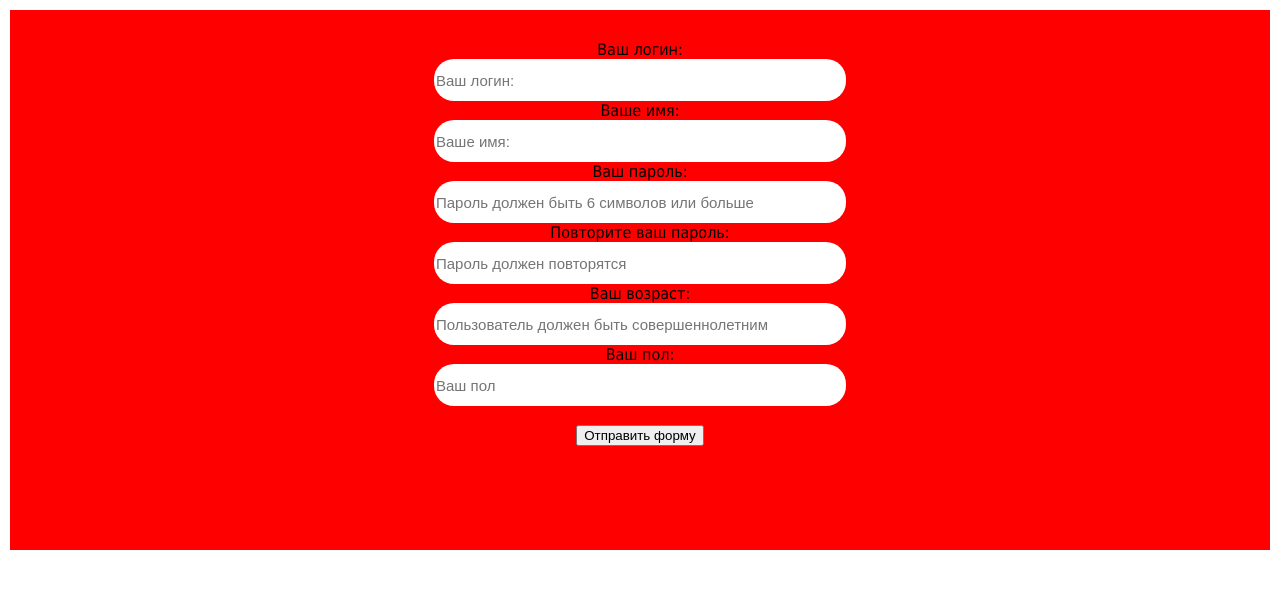
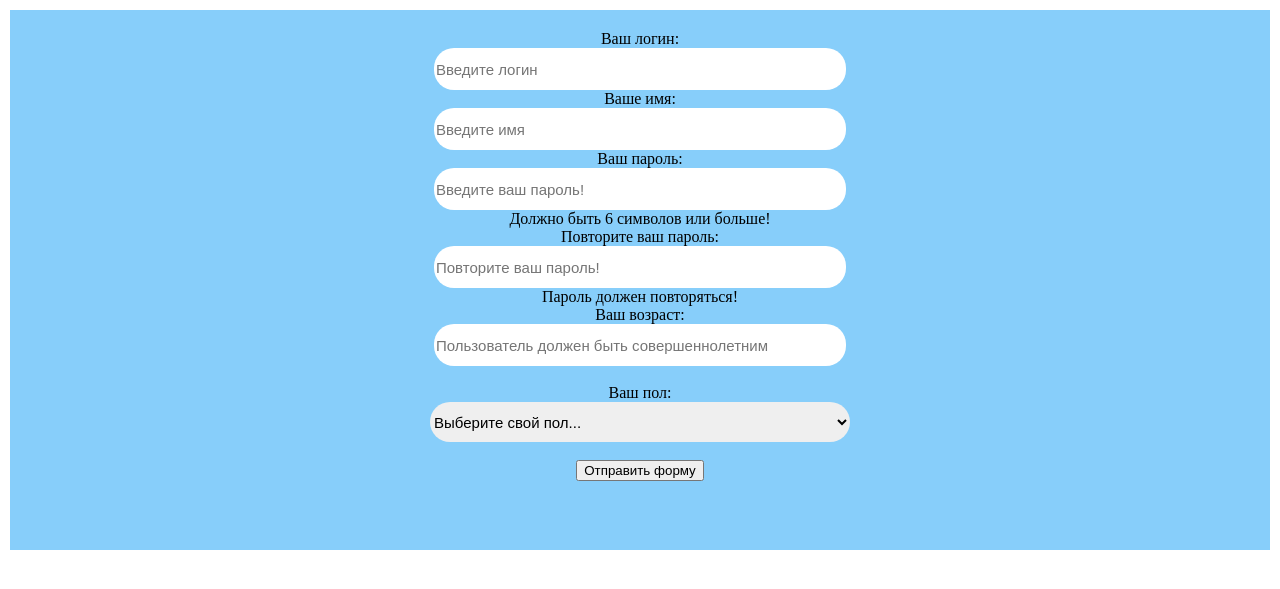
Before and after one commit to IrinaKlykina/expert-broccoli, a PHP site: template view/userRegistration.html in a window 1280 px wide. Shown: the top 589 px of the page. Run offline with PHP 8.4, Linux system fonts and the light colour scheme; the template is opened without the code that fills it, so the values that code supplies are empty.

Commit message:
Обновления

```diff
--- a/components/Router.php
+++ b/components/Router.php
@@ -16,7 +16,7 @@ class Router
         if (!empty($_POST['action'])) {
             $this->action = $_POST['action'];
         } else {
-            $this->action = 'registration';
+            $this->action = 'user/registration';
         }
     }
 
--- a/composer.json
+++ b/composer.json
@@ -1,6 +1,5 @@
 {
     "require": {
-        "phpoffice/phpexcel": "^1.8",
         "phpoffice/phpspreadsheet": "^1.22",
         "twbs/bootstrap": "5.1.3"
     }
--- a/controller/PostController.php
+++ b/controller/PostController.php
@@ -24,7 +24,8 @@ class PostController
 
             $result = $post->temp();
             if ($result) {
-                echo 'Ваш пост сохранен';
+                $this->indexAction();
+           //  to do убрать индекс - echo 'Ваш пост сохранен';
             } else {
                 echo 'Ошибка сохранения в бд';
             }
--- a/index.php
+++ b/index.php
@@ -7,6 +7,7 @@ spl_autoload_register(function ($class_name) {
     include $class_name . '.php';
 });
 
+
 include_once __DIR__ . '/components/Router.php';
 
 $router = new \components\Router();
--- a/model/Database.php
+++ b/model/Database.php
@@ -16,7 +16,7 @@ class Database
     public function getAllPosts()
     {
 
-        $sth = $this->dbh->prepare('SELECT * from my_post join user');
+        $sth = $this->dbh->prepare('SELECT * from my_post join user ORDER BY id DESC');
         $sth->execute();
         $data = $sth->fetchAll();
 
--- a/style.css
+++ b/style.css
@@ -1,5 +1,4 @@
 body {
-	font-family: Tahoma;
     background-color:#ffffff;
     margin: 0;
 }
@@ -10,7 +9,7 @@ form {
     padding: 20px;
 }
 .container {
-	background-color: #ff0000;
+    background-color: lightskyblue;
     margin:10px;
     text-align: center;
 }
@@ -31,3 +30,12 @@ input[type="text"] {
 .form-group .help-block {
     display: none;
 }
+select {
+    width: 420px;
+    height: 40px;
+    font-size: 15px;
+    margin-top: 10 px;
+    padding-right: 10px;
+    border-radius: 20px/20px;
+    border:none;
+}
--- a/view/userRegistration.html
+++ b/view/userRegistration.html
@@ -9,45 +9,59 @@
 <div class="container">
  <form action="index.php" method="post">
 
-  <div class="container">
-   <form class="form">
-    <div class="row">
-     <div class="input-group mb-3">
-      <span class="input-group-text" id="basic-addon1">Ваш логин:</span>
-      <input type="text" name="login" id="login" class="form-control is-valid" placeholder="Ваш логин:" aria-label="Ваш логин:" aria-describedby="basic-addon1">
+     <div class="col-md-4">
+      <label for="validationCustomUsername" class="form-label">Ваш логин:</label>
+      <div class="input-group has-validation">
+       <span class="input-group-text" id="inputGroupPrepend"></span>
+       <input type="text" name="login" class="form-control" id="validationCustomUsername" placeholder="Введите логин" aria-describedby="inputGroupPrepend" required>
+      </div>
      </div>
-     <div class="row">
-      <div class="input-group mb-3">
-       <span class="input-group-text" id="basic-addon1">Ваше имя:</span>
-       <input type="text" name="name" id="name" class="form-control is-valid" placeholder="Ваше имя:" aria-label="Ваше имя:" aria-describedby="basic-addon1">
-      </div>
+
+     <div class="form-row">
+      <div class="col-md-4 mb-3">
+       <label for="input-name">Ваше имя:</label>
+       <input type="text" name="name" class="form-control" id="input-name"
+              placeholder="Введите имя" value="" required>
+
       <div class="row">
        <div class="input-group mb-3">
         <span class="input-group-text" id="basic-addon1">Ваш пароль:</span>
-        <input type="text" name="password" id="Password" class="form-control is-valid" placeholder="Пароль должен быть 6 символов или больше" aria-label="Ваше имя:" aria-describedby="basic-addon1">
+        <input type="text" name="password" id="Password" class="form-control is-valid" placeholder="Введите ваш пароль!"  aria-describedby="basic-addon1" required>
+             <div class="invalid-feedback">
+      Должно быть 6 символов или больше!
+             </div>
        </div>
       </div>
+
       <div class="row">
        <div class="input-group mb-3">
         <span class="input-group-text" id="basic-addon1">Повторите ваш пароль:</span>
-        <input type="text" name="confirmPassword" id="confirmPassword" class="form-control is-valid" placeholder="Пароль должен повторятся" aria-label="Ваше имя:" aria-describedby="basic-addon1">
+        <input type="text" name="confirmPassword" id="confirmPassword" class="form-control is-valid" placeholder="Повторите ваш пароль!" aria-describedby="basic-addon1" required>
+           <div class="invalid-feedback">
+      Пароль должен повторяться!
+    </div>
        </div>
       </div>
       <div class="row">
        <div class="input-group mb-3">
         <span class="input-group-text" id="basic-addon1">Ваш возраст:</span>
-        <input type="text" name="age" id="age" class="form-control is-valid" placeholder="Пользователь должен быть совершеннолетним" aria-label="Ваше имя:" aria-describedby="basic-addon1">
+        <input type="text" name="age" id="age" class="form-control is-valid" placeholder="Пользователь должен быть совершеннолетним"  aria-describedby="basic-addon1" required>
         </div>
       </div>
+      <br>
       <div class="row">
-       <div class="input-group mb-3">
-        <span class="input-group-text" id="basic-addon1">Ваш пол:</span>
-        <input type="text" name="gender" id="gender" class="form-control is-valid" placeholder="Ваш пол" aria-label="Ваш пол:" aria-describedby="basic-addon1">
-       </div>
+       <label for="validationCustom06" class="form-label">Ваш пол:</label>
+       <select class="custom-select custom-select-lg" name='gender' id="gender" required>
+        <option selected>Выберите свой пол...</option>
+        <option value="1">Мужчина</option>
+        <option value="2">Женщина</option>
+       </select>
       </div>
-      <br>
+       <br>
 
-  <input type="hidden" name="action" value="registration" />
+
+
+        <input type="hidden" name="action" value="user/registration" />
       <div class="col-12">
        <button class="btn btn-primary" name="submit" type="submit">Отправить форму</button>
       </div>
```
Also changed, not shown: app.js (added, +19 -0 lines), view/postCreate.html (+7 -1 lines), 1 other file. Lines whose indentation alone changed are shown as unchanged.
